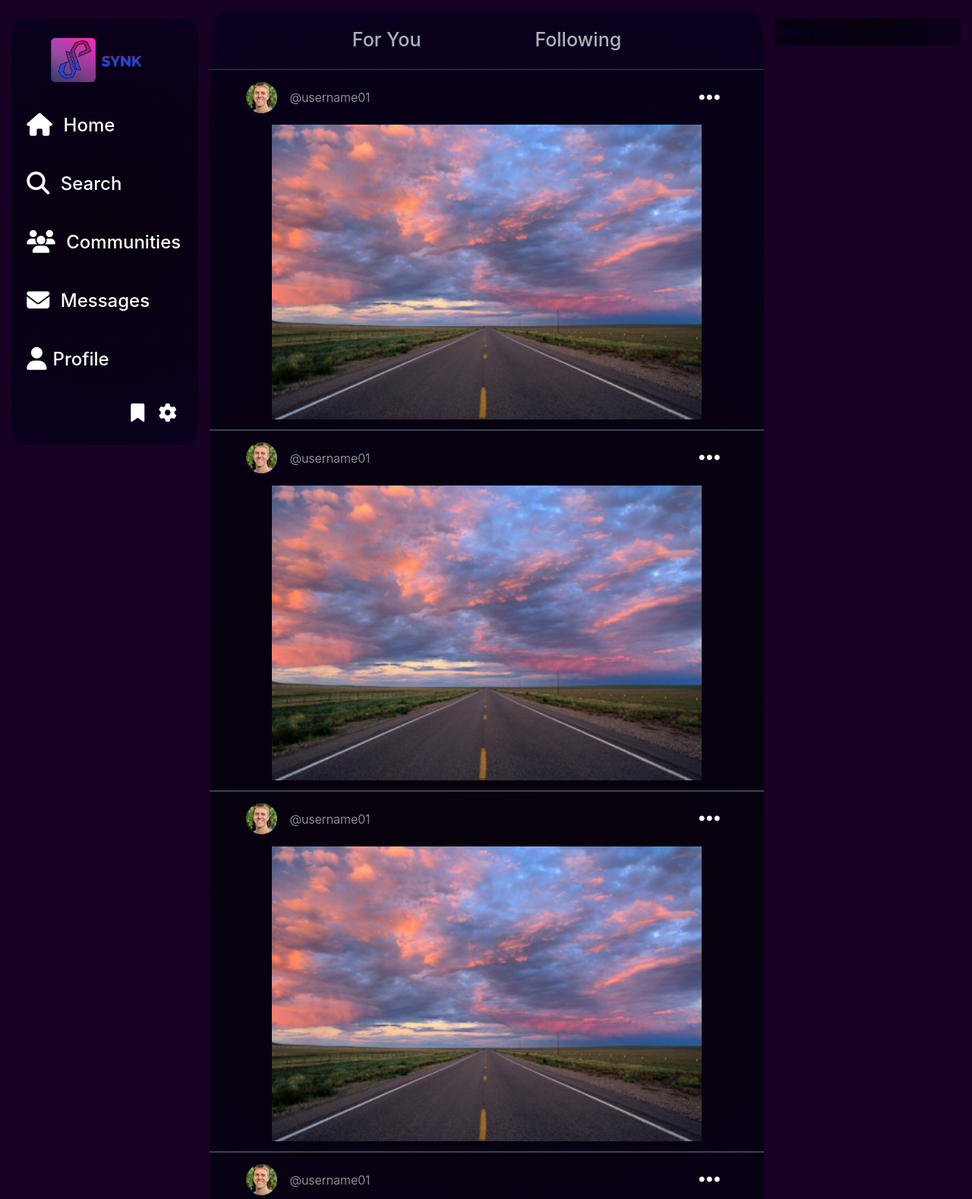
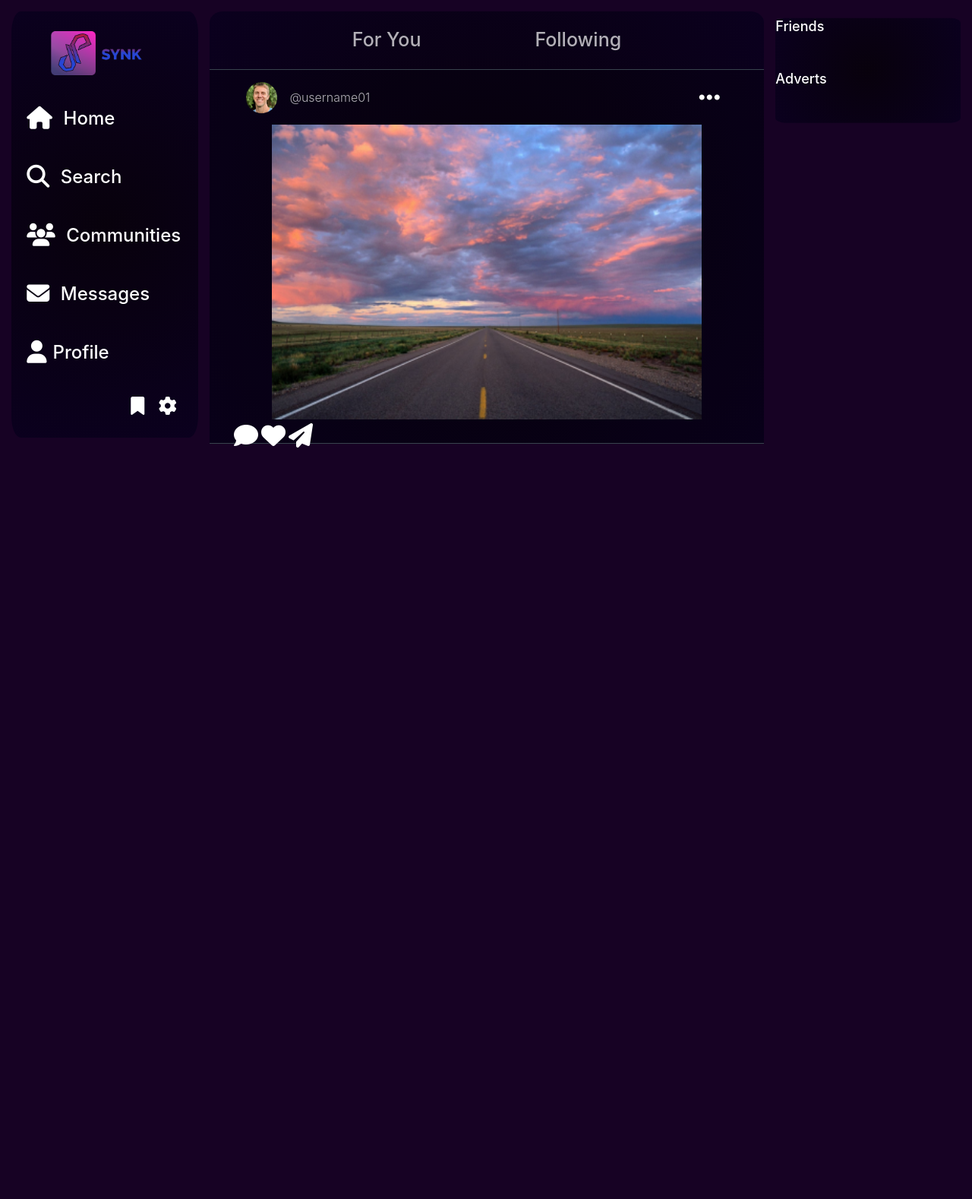
Before and after one commit to sae1um/synkapp, a plain HTML site: page home.html in a window 1280 px wide. Shown: the top 1578 px of the page at 76% size. After the commit the page ends 800 px from the top, so only its background shows below. Drawn offline with Linux system fonts and the light colour scheme.

Commit message:
Add files via upload

```diff
--- a/StyleSheets/home.css
+++ b/StyleSheets/home.css
@@ -177,3 +177,18 @@ li > a:hover{
 .horizontal-middle img{
     width: 85%;
 }
+
+.friends, .adverts{
+    text-decoration: none;
+    margin-bottom: 3rem;
+    text-align: left;
+    color: #FFF;
+    font-family: Inter;
+    font-size: 18px;
+    font-style: normal;
+    font-weight: 500;
+}
+
+.horizontal-bottom{
+
+}
--- a/home.html
+++ b/home.html
@@ -52,45 +52,17 @@
                     <div class="horizontal-middle">
                         <img src="Images/postimage.png">
                     </div>
-                    <div class="horizontal-bottom"></div>
+                    <div class="horizontal-bottom">
+                        <i class="fa-solid fa-comment fa-2xl" style="color: #ffffff;"></i>
+                        <i class="fa-solid fa-heart fa-2xl" style="color: #ffffff;"></i>
+                        <i class="fa-solid fa-paper-plane fa-2xl" style="color: #ffffff;"></i>
+                    </div>
                 </div>
-                <div class="contentCard">
-                    <div class="horizontal-top">
-                        <img src="Images/pfpimg.png">
-                        <a href="#">@username01</a>
-                        <i class="fa-solid fa-ellipsis fa-2xl" style="color: #ffffff;"></i>
-                    </div>
-                    <div class="horizontal-middle">
-                        <img src="Images/postimage.png">
-                    </div>
-                    <div class="horizontal-bottom"></div>
-                </div>
-                <div class="contentCard">
-                    <div class="horizontal-top">
-                        <img src="Images/pfpimg.png">
-                        <a href="#">@username01</a>
-                        <i class="fa-solid fa-ellipsis fa-2xl" style="color: #ffffff;"></i>
-                    </div>
-                    <div class="horizontal-middle">
-                        <img src="Images/postimage.png">
-                    </div>
-                    <div class="horizontal-bottom"></div>
-                </div>
-                <div class="contentCard">
-                    <div class="horizontal-top">
-                        <img src="Images/pfpimg.png">
-                        <a href="#">@username01</a>
-                        <i class="fa-solid fa-ellipsis fa-2xl" style="color: #ffffff;"></i>
-                    </div>
-                    <div class="horizontal-middle">
-                        <img src="Images/postimage.png">
-                    </div>
-                    <div class="horizontal-bottom"></div>
-                </div>
+
             </div>
                 <!-- Items on far right -->
             <div class="right-menu">
-                <div class="Friends">
+                <div class="friends">
                     <a>Friends</a>
                 </div>
                 <div class="adverts">
```
